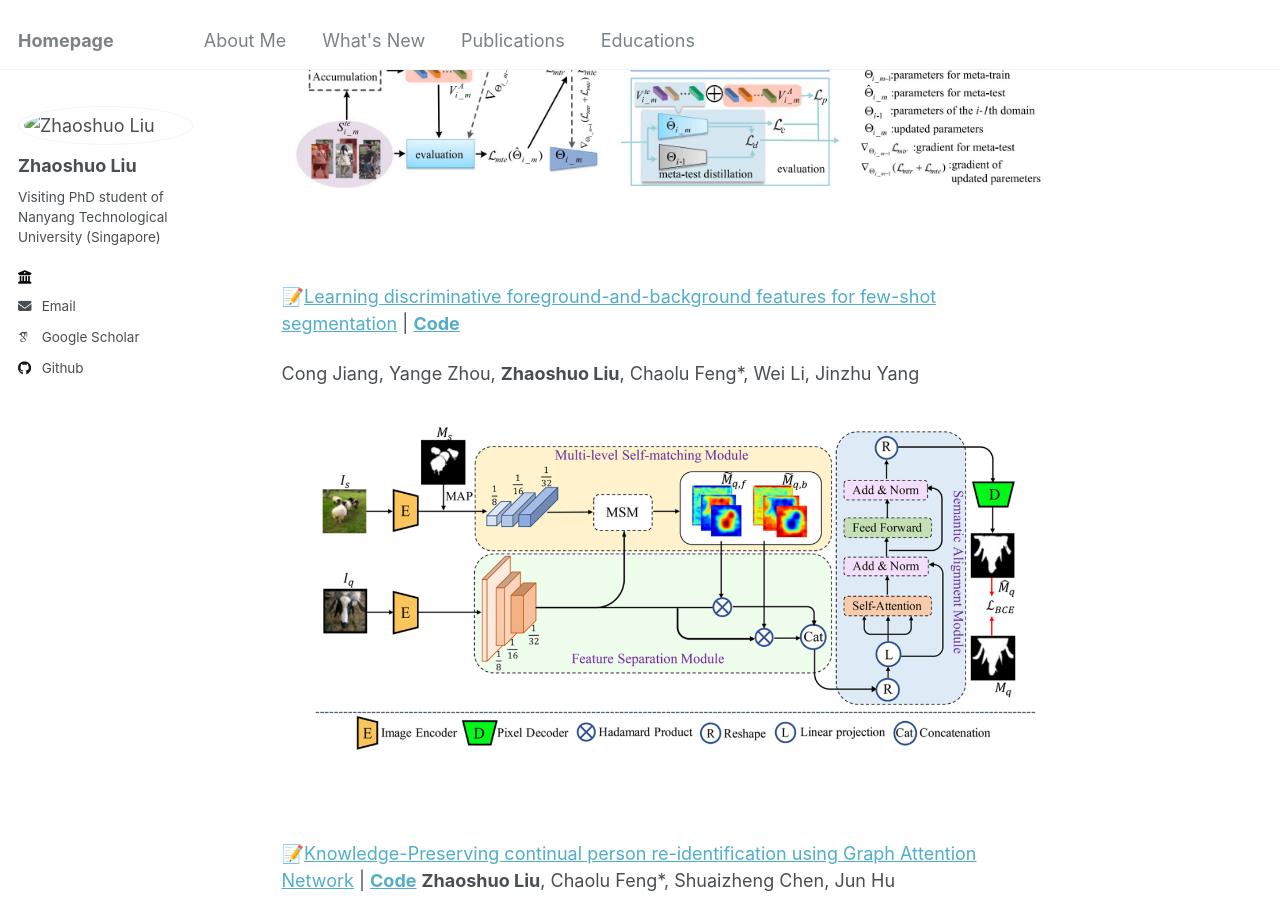
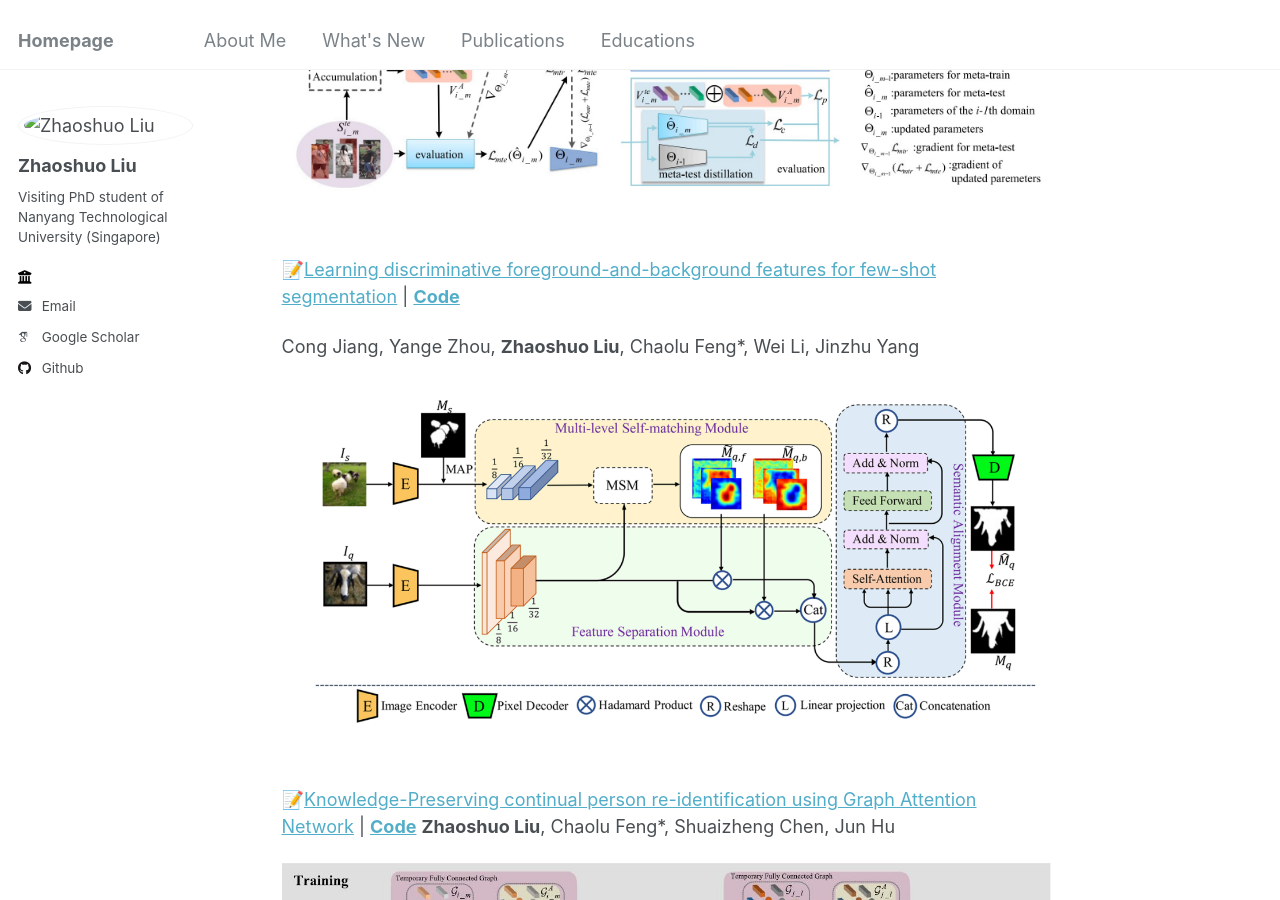
Before and after one commit to llzhaoshuo/llzhaoshuo.github.io, a Jekyll site: the page built from _pages/about.md, in a window 1280 px wide and 900 px high, scrolled down 914 px. Built offline with Jekyll 4.4.1, drawn with Linux system fonts in a browser that asks for light colours; some web fonts are replaced.

Commit message:
update my profile

```diff
--- a/_pages/about.md
+++ b/_pages/about.md
@@ -38,7 +38,7 @@ My research interests include but not limited to computer vision, person re-iden
 
 <div class='paper-box-text' markdown="1">
 <div class='paper-box'><div class='paper-box-image'><div><img src='../images/GCReID.jpg' alt="sym" width="100%"></div></div>
-<br><br><br>
+<br><br>
 </div>
 </div>
 
@@ -52,7 +52,7 @@ Cong Jiang, Yange Zhou, **Zhaoshuo Liu**, Chaolu Feng*, Wei Li, Jinzhu Yang
 
 <div class='paper-box-text' markdown="1">
 <div class='paper-box'><div class='paper-box-image'><div><img src='../images/DFBNet.jpg' alt="sym" width="100%"></div></div>
-<br><br><br>
+<br><br>
 </div>
 </div>
 
@@ -64,7 +64,7 @@ Cong Jiang, Yange Zhou, **Zhaoshuo Liu**, Chaolu Feng*, Wei Li, Jinzhu Yang
 
 <div class='paper-box-text' markdown="1">
 <div class='paper-box'><div class='paper-box-image'><div><img src='../images/CKP.jpg' alt="sym" width="100%"></div></div>
-<br><br><br>
+<br><br>
 </div>
 </div>
 
```
